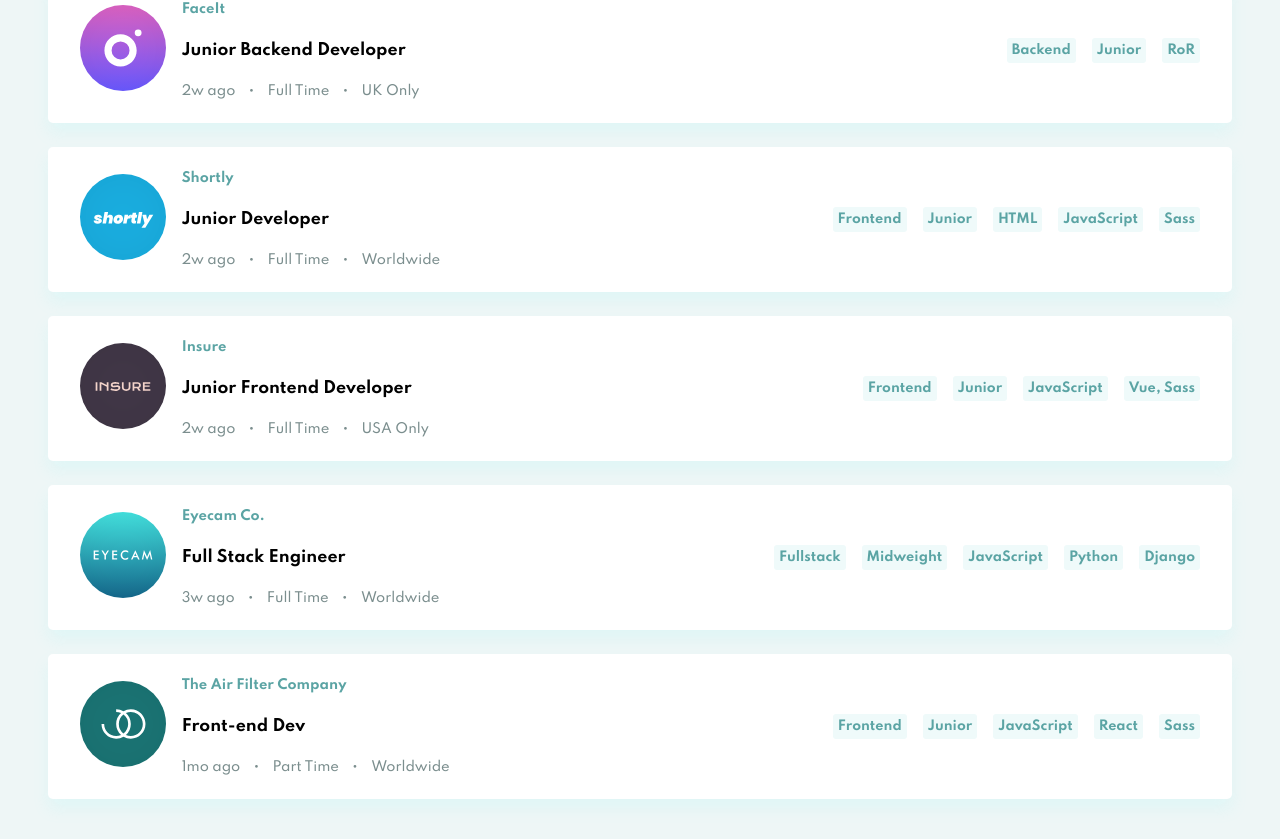
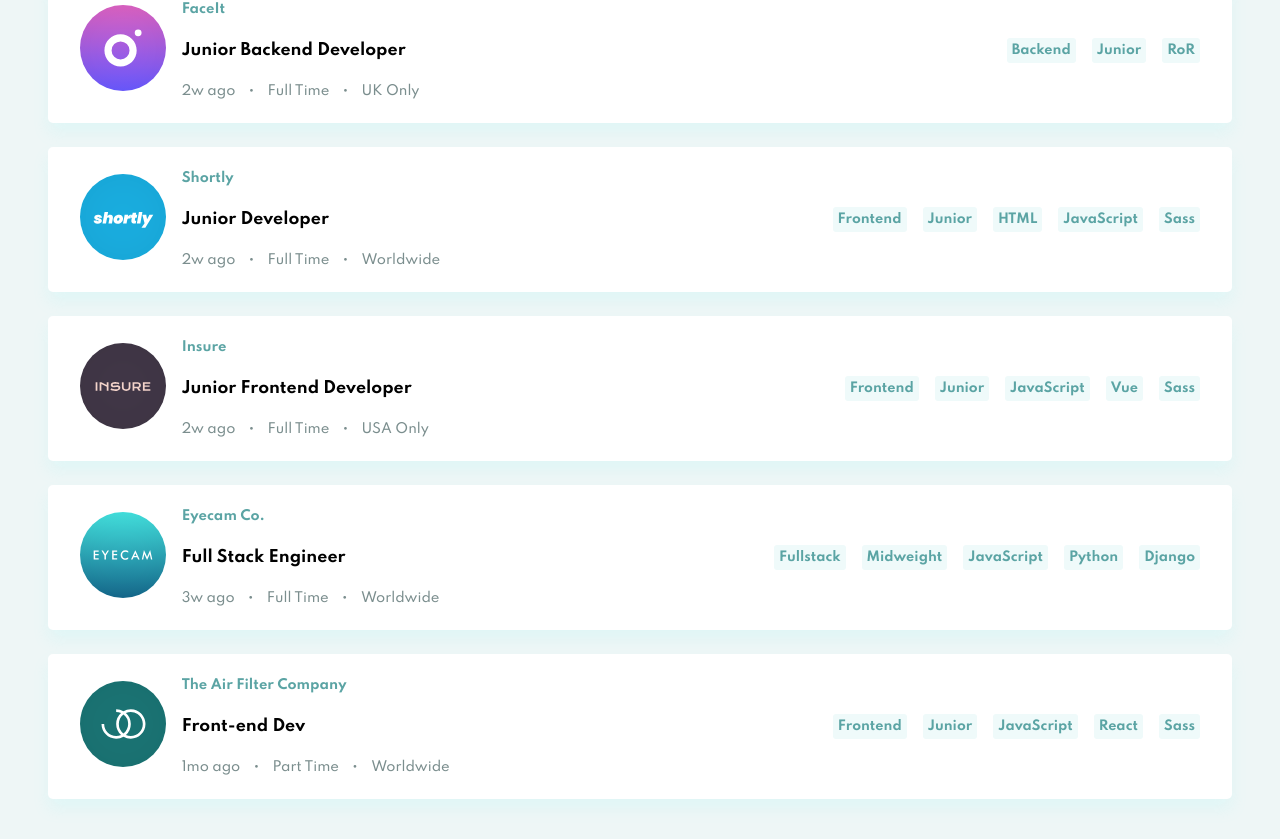
Before and after one commit to sivakumars/job-listings, a React (Create React App) app: page / in a window 1280 px wide. Shown: the part 1066-1905 px from the top of the page. Built offline with nearby package versions, Linux system fonts and the light colour scheme.

Commit message:
Fixing a typo in the data file

```diff
--- a/src/config.js
+++ b/src/config.js
@@ -125,7 +125,7 @@
     contract: "Full Time",
     location: "USA Only",
     languages: ["JavaScript"],
-    tools: ["Vue, Sass"]
+    tools: ["Vue", "Sass"]
   },
   {
     id: 9,
```
